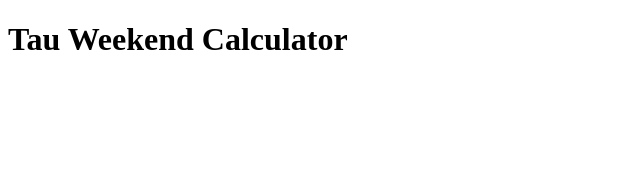
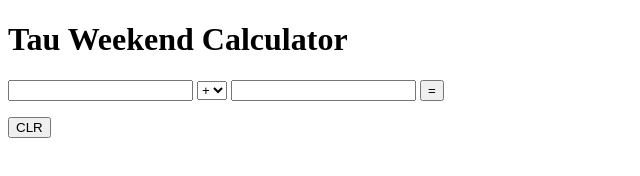
Before and after one commit to j-fro/weekend-project-3, a website: page views/index.html in a window 1280 px wide. Shown: the whole page, without its empty margins (0-640 px from the left). Drawn offline with Linux system fonts and the light colour scheme.

Commit message:
built basic UI

```diff
--- a/views/index.html
+++ b/views/index.html
@@ -6,5 +6,16 @@
     </head>
     <body>
         <h1>Tau Weekend Calculator</h1>
+        <input type="number" id="firstNumIn">
+        <select id="operationIn">
+            <option value="Add">+</option>
+            <option value="Subtract">-</option>
+            <option value="Multiply">*</option>
+            <option value="Divide">/</option>
+        </select>
+        <input type="number" id="secondNumIn">
+        <button type="button" id="calculateButton">=</button>
+        <p id="answerOut"></p>
+        <button type="button" id="clearButton">CLR</button>
     </body>
 </html>
```
Also changed, not shown: README.md.
